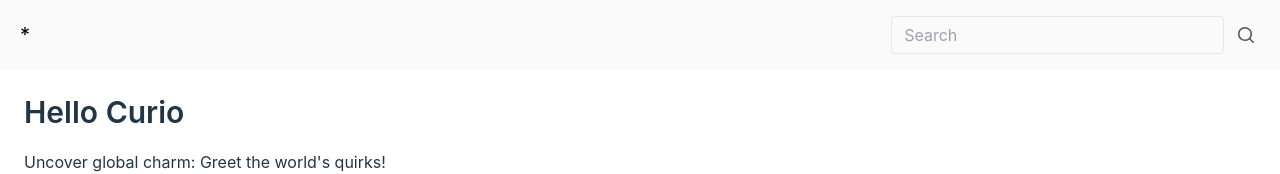
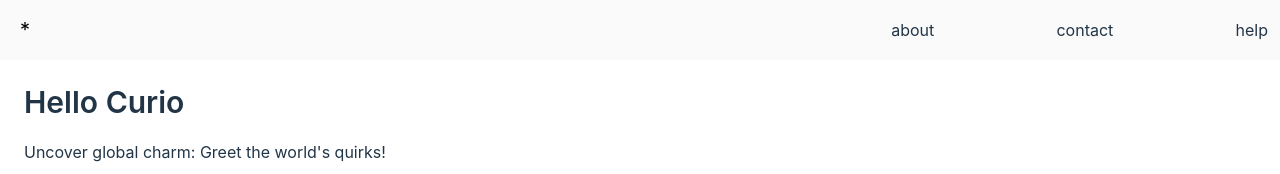
Before and after one commit to Niamh-Codes/tech_titans, a React (Vite) app: page / in a window 1280 px wide. Shown: the top 174 px of the page. Built offline with nearby package versions, Linux system fonts and the light colour scheme.

Commit message:
adding ul items to navbar

```diff
--- a/src/components/navbar.jsx
+++ b/src/components/navbar.jsx
@@ -7,31 +7,11 @@ function Navbar() {
       <nav className="relative flex w-full flex-wrap items-center justify-between bg-zinc-50 py-2 shadow-dark-mild dark:bg-neutral-700 lg:py-4">
         <div className="flex w-full flex-wrap items-center justify-between px-3">
           <span className="ms-2 text-xl text-black dark:text-white">*</span>
+
           <div className="ms-5 flex w-[30%] items-center justify-between">
-            <input
-              type="search"
-              className="relative m-0 block w-[1px] min-w-0 flex-auto rounded border border-solid border-secondary-500 bg-transparent bg-clip-padding px-3 py-1.5 text-base font-normal text-surface transition duration-300 ease-in-out focus:border-primary focus:text-gray-700 focus:shadow-inset focus:outline-none motion-reduce:transition-none dark:border-white/10 dark:bg-body-dark dark:text-white dark:placeholder:text-neutral-300 dark:autofill:shadow-autofill"
-              placeholder="Search"
-              aria-label="Search"
-              aria-describedby="button-addon2"
-            />
-
-            <span
-              className="flex items-center whitespace-nowrap rounded px-3 py-1.5 text-center text-base font-normal text-gray-600 dark:text-white [&>svg]:w-5"
-              id="basic-addon2"
-            >
-              <svg
-                xmlns="http://www.w3.org/2000/svg"
-                viewBox="0 0 20 20"
-                fill="currentColor"
-              >
-                <path
-                  fillRule="evenodd"
-                  d="M9 3.5a5.5 5.5 0 100 11 5.5 5.5 0 000-11zM2 9a7 7 0 1112.452 4.391l3.328 3.329a.75.75 0 11-1.06 1.06l-3.329-3.328A7 7 0 012 9z"
-                  clipRule="evenodd"
-                />
-              </svg>
-            </span>
+         <ul>about</ul>
+         <ul>contact</ul>
+         <ul>help</ul>
           </div>
         </div>
       </nav>
```
